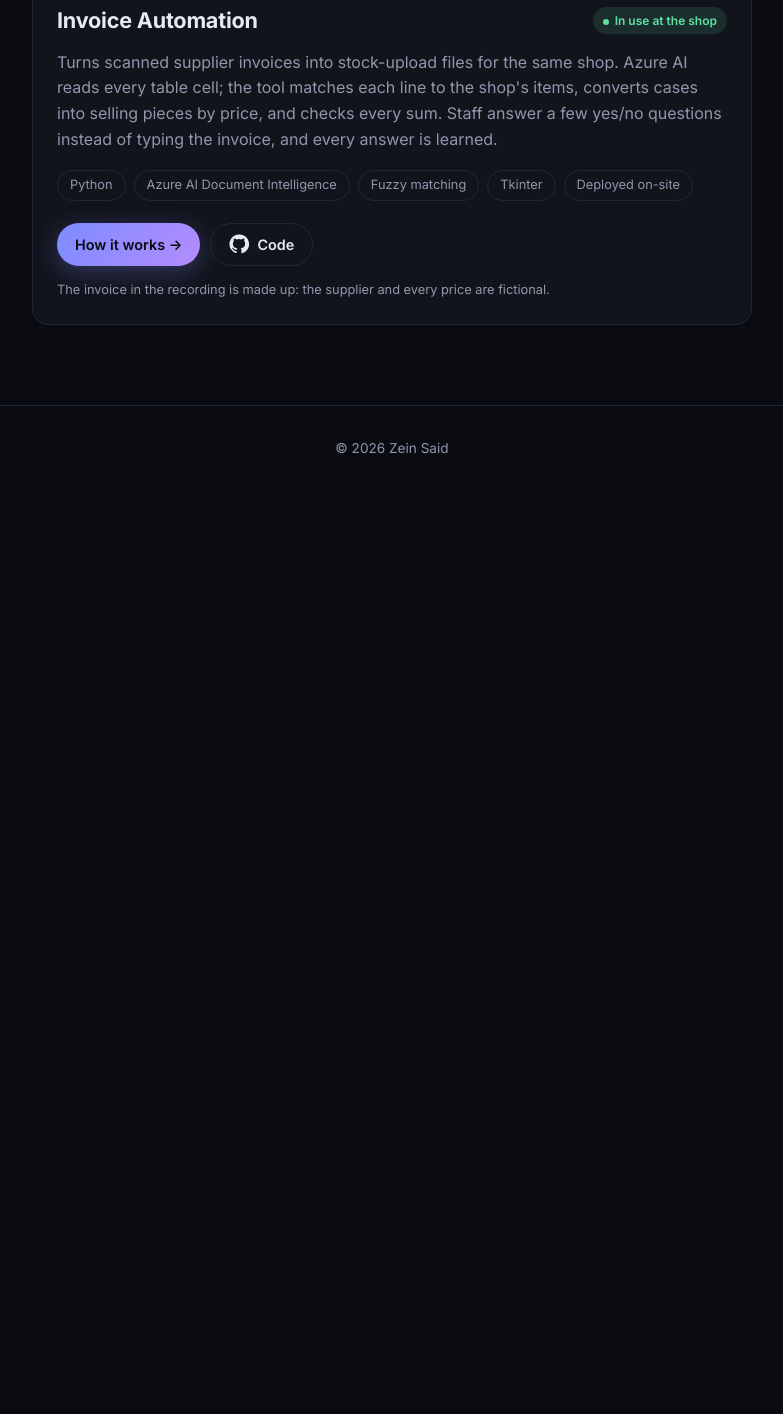
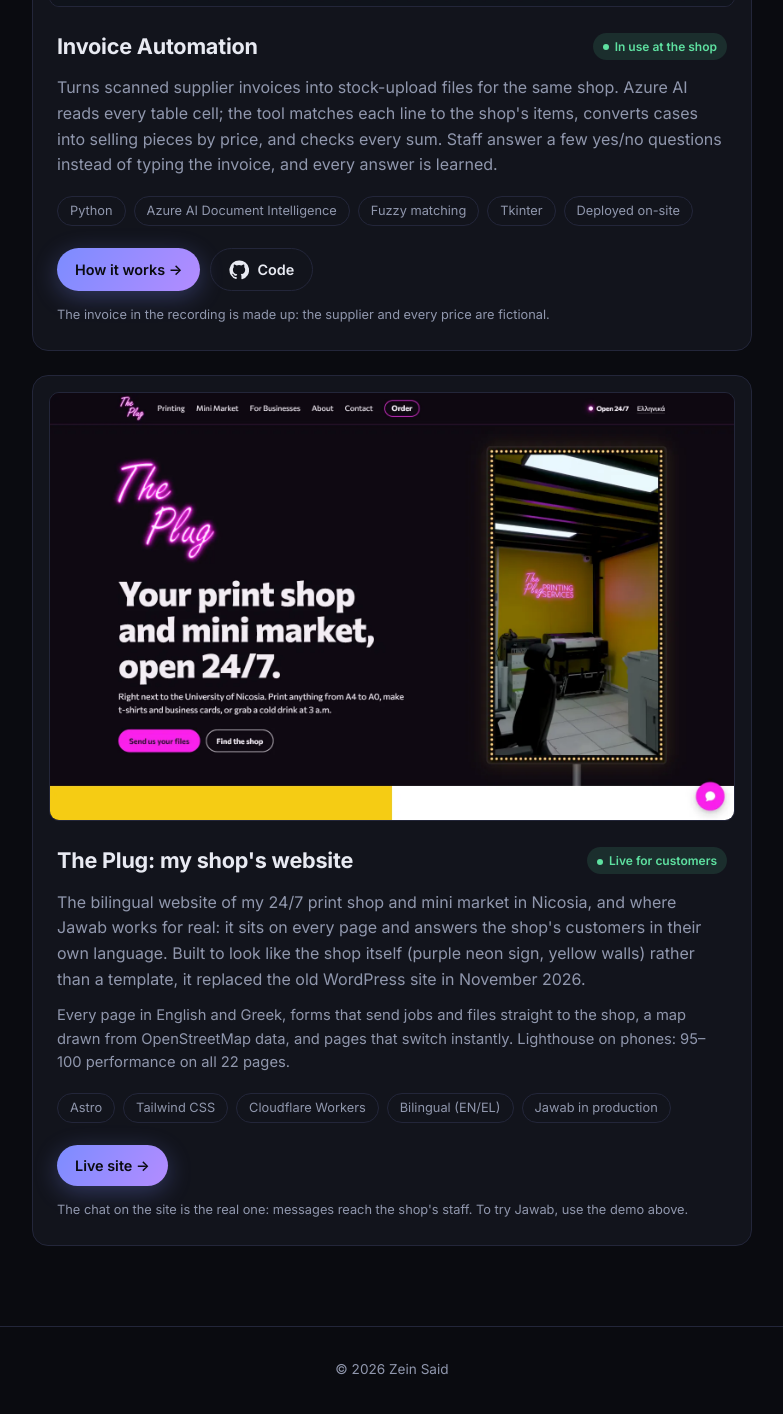
Before and after one commit to zeinsaid/zeinsaid.github.io, a plain HTML site: page index.html in a window 1280 px wide. Shown: the part 2333-3747 px from the top of the page, without its empty margins (248-1031 px from the left). Before the commit the page ends 2833 px from the top, so only its background shows below. Drawn offline with Linux system fonts and the light colour scheme; no server answers; grey boxes are pictures that could not be loaded.

Commit message:
Projects: The Plug website card; Jawab now in production; CV updated
Third card for my shop's bilingual website (theplug.cy), where Jawab answers real customers. Live-site button only (the repo is private), with a note sending anyone who wants to try Jawab to the demo. The Jawab card and CV now say it's in production. Card badges drop under long titles on narrow screens.

```diff
--- a/index.html
+++ b/index.html
@@ -76,7 +76,7 @@
           <h3>Jawab <span class="h3-ar" lang="ar">جواب</span></h3>
           <span class="badge badge-live">Live demo</span>
         </div>
-        <p>An AI receptionist for small businesses. It answers customers in their own language (tested in English, Greek and Arabic) from the owner's price list. When it doesn't know, it asks the owner, passes the answer on in the customer's language, and learns it with one tap. Built in a day at the Founding MENA x Replit Hackathon in Dubai.</p>
+        <p>An AI receptionist for small businesses. It answers customers in their own language (tested in English, Greek and Arabic) from the owner's price list. When it doesn't know, it asks the owner, passes the answer on in the customer's language, and learns it with one tap. Built in a day at the Founding MENA x Replit Hackathon in Dubai. It now answers real customers on my shop's website (below).</p>
         <p class="engine">Under the hood: <a href="https://github.com/zeinsaid/Shop-Assistant" target="_blank" rel="noopener">Shop Assistant</a>, my engine for a real print shop in Nicosia. Every answer must cite the shop's knowledge base, or it goes to the owner. The model was picked by a 130-case evaluation across Anthropic, OpenAI and Google models: about $0.0003 per message.</p>
         <ul class="tags">
           <li>Python</li><li>FastAPI</li><li>SQLAlchemy</li><li>LLM evaluation</li><li>Multilingual</li><li>Multi-provider</li>
@@ -117,6 +117,25 @@
         </div>
         <p class="note">The invoice in the recording is made up: the supplier and every price are fictional.</p>
       </article>
+
+      <article class="card">
+        <a class="card-shot" href="https://theplug.cy" target="_blank" rel="noopener">
+          <img src="images/the-plug.webp" alt="The Plug's home page: the neon sign logo, &quot;Your print shop and mini market, open 24/7&quot;, a video of the shop's print area, and Jawab's chat bubble in the corner" loading="lazy" width="1600" height="1000">
+        </a>
+        <div class="card-head">
+          <h3>The Plug: my shop's website</h3>
+          <span class="badge badge-live">Live for customers</span>
+        </div>
+        <p>The bilingual website of my 24/7 print shop and mini market in Nicosia, and where Jawab works for real: it sits on every page and answers the shop's customers in their own language. Built to look like the shop itself (purple neon sign, yellow walls) rather than a template, it replaced the old WordPress site in November 2026.</p>
+        <p class="engine">Every page in English and Greek, forms that send jobs and files straight to the shop, a map drawn from OpenStreetMap data, and pages that switch instantly. Lighthouse on phones: 95–100 performance on all 22 pages.</p>
+        <ul class="tags">
+          <li>Astro</li><li>Tailwind CSS</li><li>Cloudflare Workers</li><li>Bilingual (EN/EL)</li><li>Jawab in production</li>
+        </ul>
+        <div class="card-actions">
+          <a class="btn btn-primary btn-sm" href="https://theplug.cy" target="_blank" rel="noopener">Live site →</a>
+        </div>
+        <p class="note">The chat on the site is the real one: messages reach the shop's staff. To try Jawab, use the demo above.</p>
+      </article>
     </section>
 
   </main>
--- a/style.css
+++ b/style.css
@@ -205,7 +205,8 @@ a:focus-visible {
   display: flex;
   align-items: center;
   justify-content: space-between;
-  gap: 12px;
+  flex-wrap: wrap;            /* on narrow screens the badge drops under a long title instead of squeezing it */
+  gap: 8px 12px;
 }
 .card h3 { margin: 0; font-size: 1.35rem; letter-spacing: -0.01em; }
 .card p { margin: 12px 0 0; color: var(--muted); }
```
Also changed, not shown: images/the-plug.webp (added), 1 other file.
